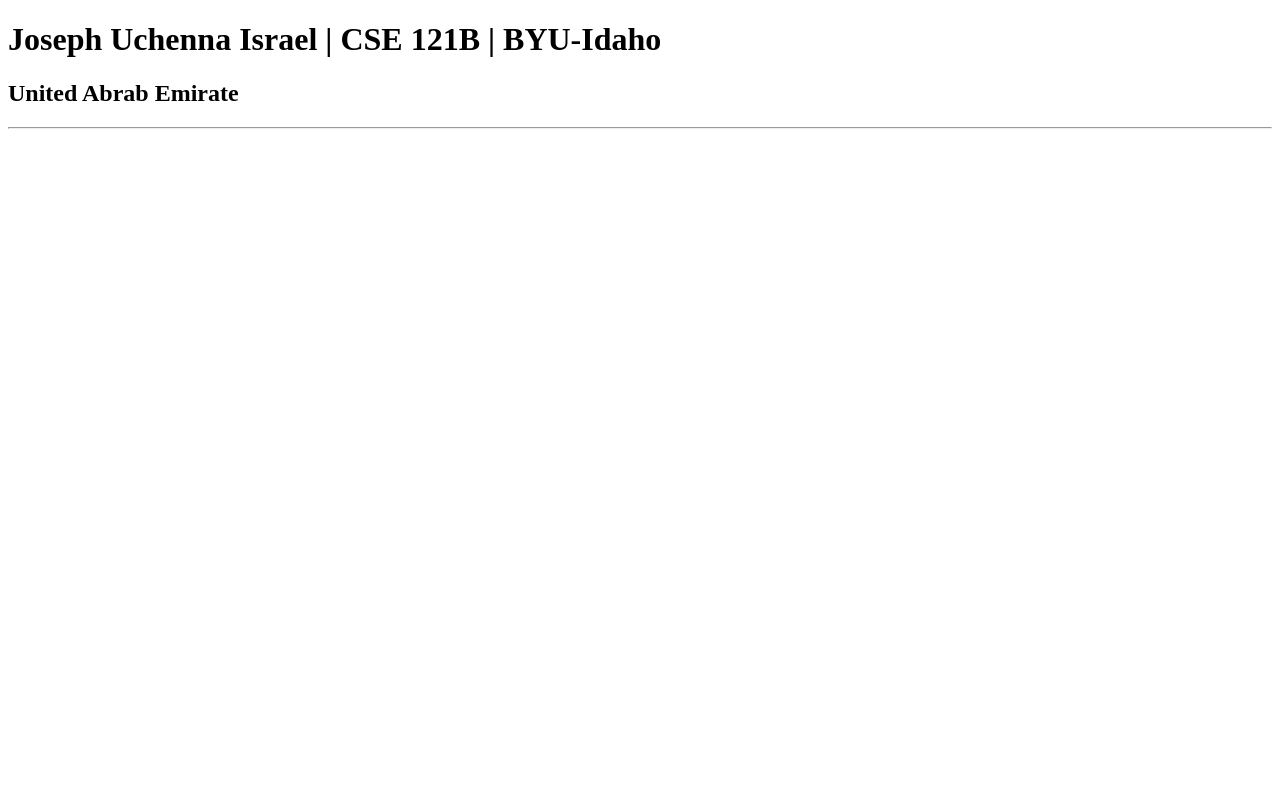
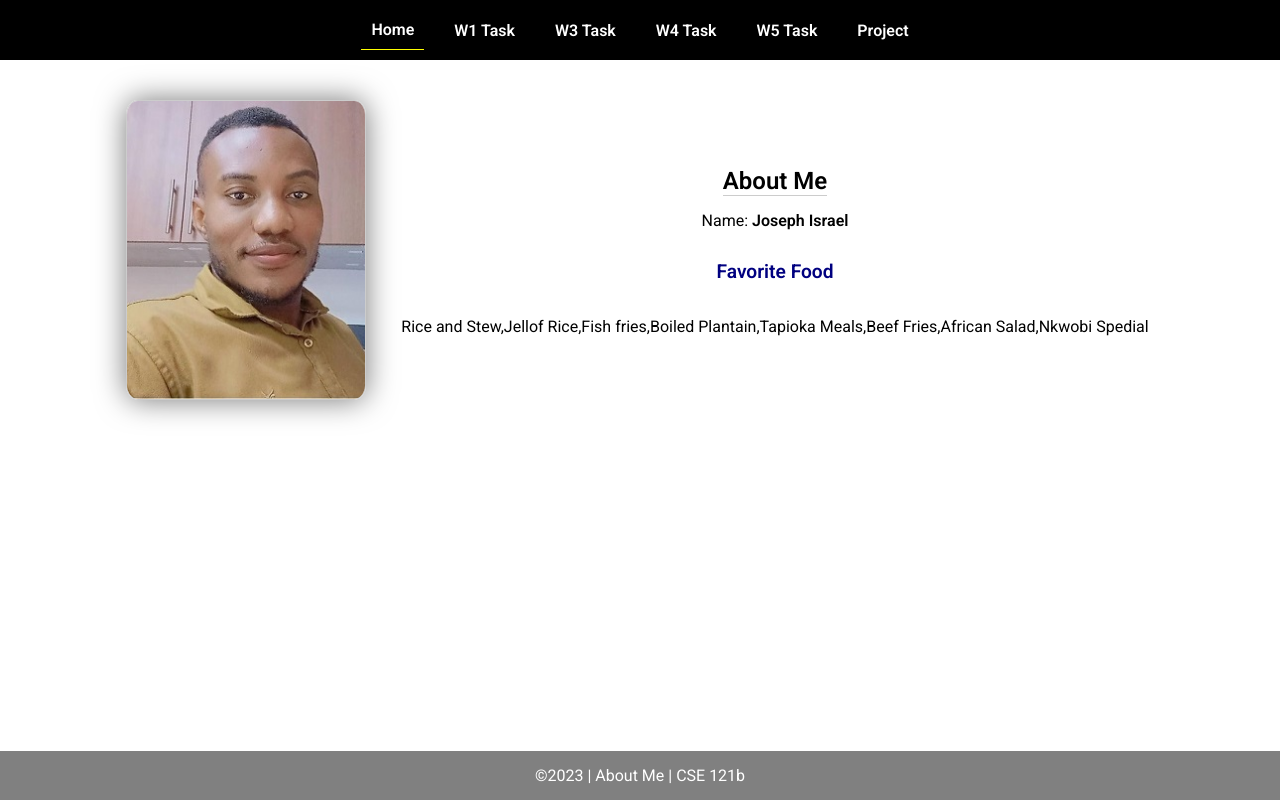
Before and after one commit to josephiu/cse121b, a plain HTML site: page index.html in a window 1280 px wide. Drawn offline with Linux system fonts and the light colour scheme.

Commit message:
Week 2 assignment

```diff
--- a/index.html
+++ b/index.html
@@ -1,14 +1,45 @@
 <!DOCTYPE html>
 <html lang="en">
+
 <head>
-    <meta charset="UTF-8">
-    <meta name="viewport" content="width=device-width, initial-scale=1.0">
+  <meta charset="UTF-8">
+  <meta name="viewport" content="width=device-width, initial-scale=1.0">
+  <title>About Me | CSE 121b | W02: Programming Tasks</title>
+  <link rel="preconnect" href="https://fonts.googleapis.com">
+  <link rel="preconnect" href="https://fonts.gstatic.com" crossorigin>
+  <link href="https://fonts.googleapis.com/css2?family=Roboto:wght@400;600&display=swap"
+    rel="stylesheet">
+  <link rel="stylesheet" href="styles/main.css">
+</head>
 
-</head>
 <body>
-    <title>Joseph Uchenna Israel | CSE 121B | BYU-Idaho</title>
-    <h1>Joseph Uchenna Israel | CSE 121B | BYU-Idaho</h1>
-    <h2>United Abrab Emirate</h2>
-    <hr>
+  <nav>
+    <ul id="menu">
+      <li><a id="toggleMenu">&equiv;</a></li>
+      <li><a href="index.html" class="active">Home</a></li>
+      <li><a href="w01-task.html">W1 Task</a></li>
+      <li><a href="w03-task.html">W3 Task</a></li>
+      <li><a href="w04-task.html">W4 Task</a></li>
+      <li><a href="w05-task.html">W5 Task</a></li>
+      <li><a href="project.html">Project</a></li>
+    </ul>
+  </nav>
+  <main id="home">
+    <picture>
+      <img src="images/placeholder.png" alt="Placeholder Image">
+    </picture>
+    <section>
+      <h1>About Me</h1>
+      <div class="info">Name: <span id="name"></span></div>
+      <h2>Favorite Food</h2>
+      <div class="block" id="food"></div>
+    </section>
+  </main>
+  <footer>
+    &copy;<span id="year"></span> | About Me | CSE 121b
+  </footer>
+  <script src="scripts/main.js"></script>
+  <script src="scripts/w02-task.js "></script>
 </body>
+
 </html>
--- /dev/null
+++ b/scripts/main.js
@@ -0,0 +1,9 @@
+// copyright year
+document.querySelector('#year').textContent = new Date().getFullYear();
+
+// toggle menu in small view
+const toggleMenu = () => {
+    document.querySelector('#menu').classList.toggle('open');
+}
+
+document.querySelector('#toggleMenu').addEventListener('click', toggleMenu);
--- /dev/null
+++ b/scripts/w02-task.js
@@ -0,0 +1,55 @@
+/* W02-Task - Profile Home Page */
+
+/* Step 1 - Setup type tasks - no code required */
+
+/* Step 2 - Variables */
+const fullname = "Joseph Israel";
+
+
+let currentYear = new Date().getFullYear();
+
+let profilePicture = "images/joseph.jpg";
+
+
+/* Step 3 - Element Variables */
+/* getting the element by id holding the name in the html and holding puting
+into a variable here in js*/
+
+const nameElement = document.getElementById('name');
+const foodElement = document.getElementById('food');
+
+/*Note the # in the selector string indicating that is an ID */
+const YearElement = document.querySelector('#year');
+const imageElement = document.querySelector('picture img').src= profilePicture;
+
+imageElement.alt = "Profile Picture";
+
+/* Step 4 - Adding Content */
+
+nameElement.innerHTML = `<strong>${fullname}</strong>`;
+
+YearElement.textContent = currentYear;
+
+
+
+/* Step 5 - Array */
+
+/*Array for the favoritefood*/
+
+myFavoriteFoodArray = ["Fufu", "Rice and Stew", "Jellof Rice", "Fish fries", "Boiled Plantain",
+"Tapioka Meals", "Beef Fries", "African Salad", "Nkwobi Spedial"];
+
+/*Adding item to the aray*/
+let singlelineFavouriteFood = "Beans Salad";
+const foodAdd = myFavoriteFoodArray.push(singlelineFavouriteFood);
+
+/*Removes the first Item from the Array*/
+const foodRemoved = myFavoriteFoodArray.shift();
+
+/*Removes the last Item from the Array*/
+const foodRemoved2 = myFavoriteFoodArray.pop();
+
+
+
+const myFavorit = myFavoriteFoodArray;
+foodElement.innerHTML +=`<br>${myFavorit}`;
--- /dev/null
+++ b/styles/main.css
@@ -0,0 +1,157 @@
+/* Universal Selector */
+* {
+    margin: 0;
+    padding: 0;
+    box-sizing: border-box;
+}
+
+/* HTML Selectors */
+body {
+    font-family: 'Roboto', Helvetica, sans-serif;
+}
+
+nav {
+    background-color: black;
+    width: 100%;
+    position: fixed;
+    top: 0;
+}
+
+nav ul {
+    display: flex;
+    flex-direction: column;
+    align-items: center;
+    max-width: fit-content;
+    margin: 0 auto;
+}
+
+nav ul li {
+    flex: 1 1 auto;
+}
+
+nav ul li:first-child {
+    display: block;
+    font-size: 2rem;
+}
+
+nav ul li:first-child a {
+    padding: 1px 10px;
+}
+
+nav ul li {
+    display: none;
+    list-style: none;
+    margin: 10px;
+}
+
+nav ul li a {
+    display: block;
+    padding: 10px;
+    text-decoration: none;
+    font-weight: 600;
+    color: white;
+    text-align: center;
+}
+
+nav ul li a:hover {
+    background-color: #efefef;
+    color: black;
+}
+
+h1, h2 {
+    text-align: center;
+    margin-bottom: 15px;
+
+}
+
+h1 {
+border-bottom: 1px solid #ccc;
+}
+
+h2 {
+    font-size: 1.2rem;
+    color: navy;
+    text-align: center;
+    margin-top: 30px;
+}
+
+main {
+    margin-top: 125px;
+    display: grid;
+    grid-template-columns: 1fr;
+    grid-gap: 20px;
+    align-items: center;
+    justify-content: center;
+}
+
+picture {
+    margin: 0 auto;
+}
+
+picture img {
+    width: 240px;
+    height: auto;
+    border-radius: 5%;
+    border: 1px solid #ccc;
+    box-shadow: 0 0 30px #777;
+}
+
+section {
+    display: flex;
+    flex-direction: column;
+    align-items: center;
+    margin: 10px
+}
+
+label {
+    margin: 15px 0;
+}
+
+footer {
+    background-color: gray;
+    color: white;
+    padding: 15px;
+    text-align: center;
+    width: 100%;
+    position: fixed;
+    bottom: 0;
+}
+
+/* Class Selectors */
+.active {
+    border-bottom: 1px solid yellow;
+}
+
+.open li {
+    display: block;
+}
+
+.block {
+    display: block;
+}
+
+/* ID Selectors */
+
+/* Media Queries */
+@media only screen and (min-width: 32.5em) {
+    nav ul {
+        flex-direction: row;
+    }
+
+    nav ul li:first-child {
+        display: none;
+    }
+
+    nav ul li {
+        display: block;
+    }
+
+    main {
+        margin: 100px auto 20px;
+        grid-template-columns: 250px 1fr;
+        max-width: -moz-fit-content;
+        max-width: fit-content;
+
+    }
+
+}
```
Also changed, not shown: index-old.html (added, +14 -0 lines), images/joseph.jpg (added), sandbox/dom-basics.js (line endings or trailing spaces).
